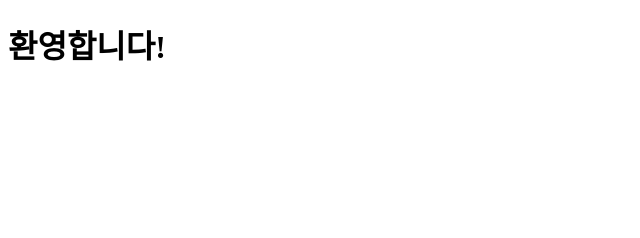
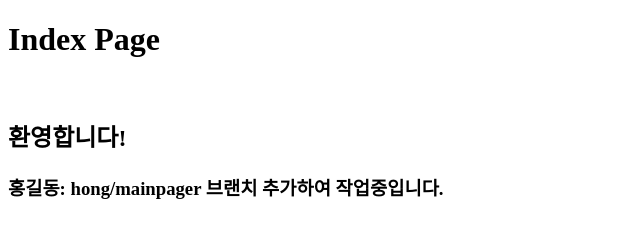
Before and after one commit to jammmm33/project, a plain HTML site: page index.html in a window 1280 px wide. Shown: the whole page, without its empty margins (0-640 px from the left). Drawn offline with Linux system fonts and the light colour scheme.

Commit message:
홍길동: hong/main-page 브랜치 추가- index.html 파일 수정

```diff
--- a/index.html
+++ b/index.html
@@ -8,7 +8,10 @@
 </head>
 
 <body>
-    <h1>환영합니다!</h1>
+    <h1>Index Page</h1>
+    <br>
+    <h2>환영합니다!</h2>
+    <h3>홍길동: hong/mainpager 브랜치 추가하여 작업중입니다.</h3>
 
 </body>
 
```
